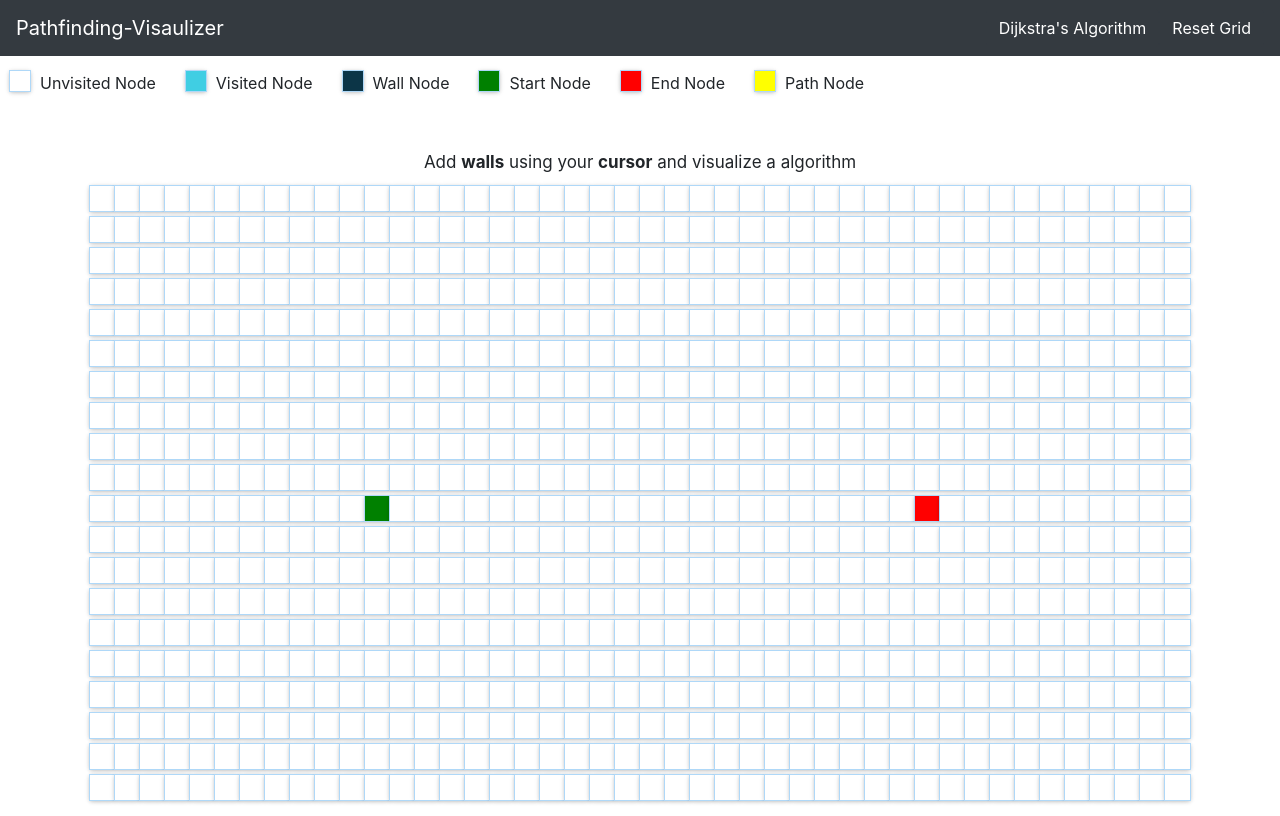
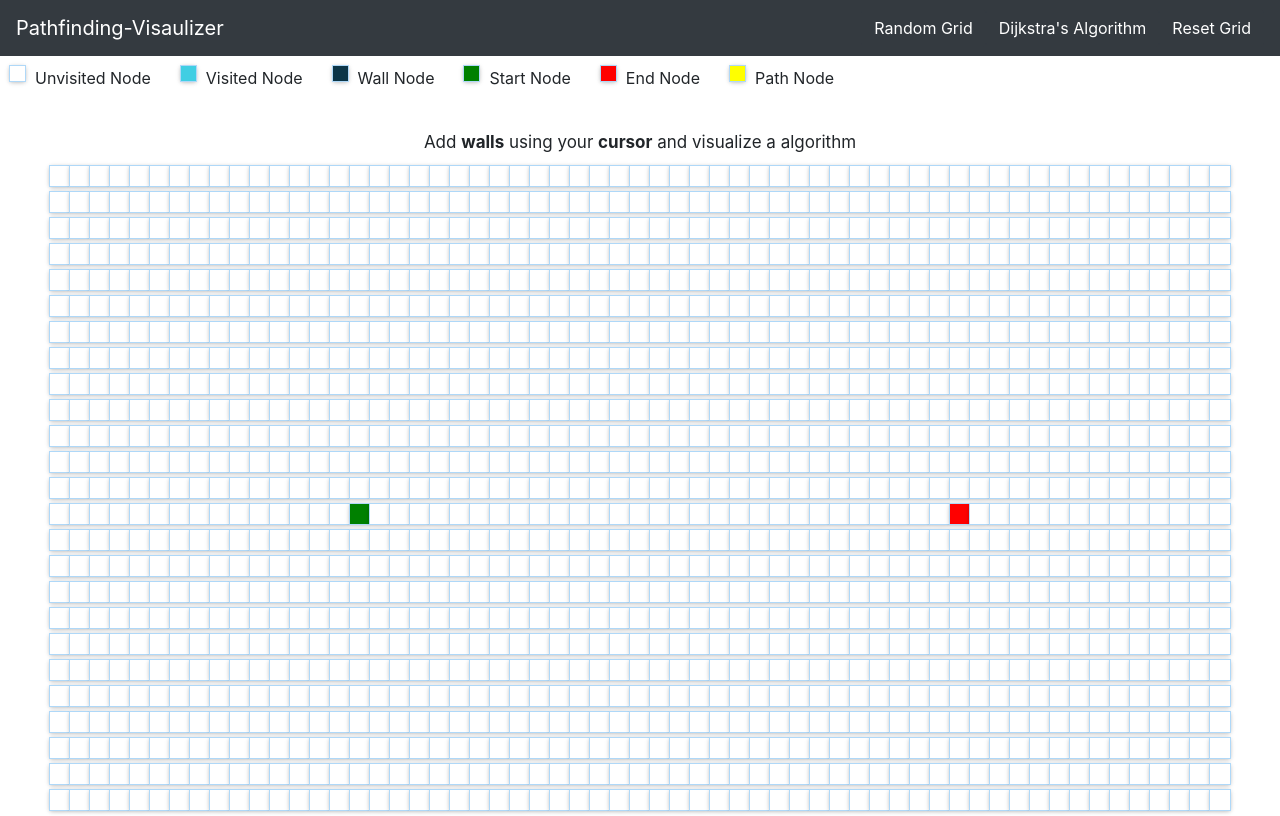
Before and after one commit to harshaldeshpande01/Pathfinding-Visualizer, a React (Create React App) app: page / in a window 1280 px wide. Built offline with nearby package versions, Linux system fonts and the light colour scheme.

Commit message:
random grid feature

```diff
--- a/src/PathfindingVisualizer/Node/Node.css
+++ b/src/PathfindingVisualizer/Node/Node.css
@@ -1,6 +1,6 @@
 .node {
-  width: 25px;
-  height: 25px;
+  width: 20px;
+  height: 20px;
   background-color: white;
   outline: 1px solid rgb(175, 216, 248);
   box-shadow: 0 1px 6px rgba(0, 0, 0, 0.12), 0 1px 4px rgba(0, 0, 0, 0.24);
--- a/src/PathfindingVisualizer/PathfindingVisualizer.css
+++ b/src/PathfindingVisualizer/PathfindingVisualizer.css
@@ -1,7 +1,7 @@
 .column {
   float: left;
   padding: 5px;
-  margin-top: 10px;
+  margin-top: 5px;
 }
 
 /* .row::after {
--- a/src/PathfindingVisualizer/PathfindingVisualizer.jsx
+++ b/src/PathfindingVisualizer/PathfindingVisualizer.jsx
@@ -20,8 +20,8 @@ export default class PathfindingVisualizer extends Component {
   getInitialGrid() {
     const width = window.innerWidth,
       height = window.innerHeight;
-    const max_cols = Math.round((width - 100) / 27);
-    const max_rows = Math.round((height - 300) / 25);
+    const max_cols = Math.round((width - 100) / 20);
+    const max_rows = Math.round((height - 300) / 20);
     const grid = [];
     for (let row = 0; row < max_rows; row++) {
       const currentRow = [];
@@ -30,24 +30,53 @@ export default class PathfindingVisualizer extends Component {
       }
       grid.push(currentRow);
     }
-    this.setState({ grid }, () => {
-      console.log(grid);
-    });
+    this.setState({ grid });
   }
 
   handleMouseDown(row, col) {
-    const newGrid = getNewGridWithWallToggled(this.state.grid, row, col);
+    const newGrid = this.getNewGridWithWallToggled(this.state.grid, row, col);
     this.setState({ grid: newGrid, mouseIsPressed: true });
   }
 
   handleMouseEnter(row, col) {
     if (!this.state.mouseIsPressed) return;
-    const newGrid = getNewGridWithWallToggled(this.state.grid, row, col);
+    const newGrid = this.getNewGridWithWallToggled(this.state.grid, row, col);
     this.setState({ grid: newGrid });
   }
 
   handleMouseUp() {
     this.setState({ mouseIsPressed: false });
+  }
+
+  randomGrid() {
+    const width = window.innerWidth,
+      height = window.innerHeight;
+    const max_cols = Math.round((width - 100) / 20);
+    const max_rows = Math.round((height - 300) / 20);
+    const snr = Math.round(max_rows / 2);
+    const fnr = snr;
+    const snc = Math.round(max_cols / 4);
+    const fnc = Math.round(snc * 3);
+    const n = (max_cols * max_rows * 3) / 4;
+    for (let i = 0; i < n; i++) {
+      const r = randomIntFromInterval(0, max_rows - 1);
+      const c = randomIntFromInterval(0, max_cols - 1);
+      if (snc === c && snr === r) continue;
+      if (fnc === c && fnr === r) continue;
+      const newGrid = this.getNewGridWithWallToggled(this.state.grid, r, c);
+      this.setState({ grid: newGrid });
+    }
+  }
+
+  getNewGridWithWallToggled(grid, row, col) {
+    const newGrid = grid.slice();
+    const node = newGrid[row][col];
+    const newNode = {
+      ...node,
+      isWall: !node.isWall,
+    };
+    newGrid[row][col] = newNode;
+    return newGrid;
   }
 
   animateDijkstra(visitedNodesInOrder, nodesInShortestPathOrder) {
@@ -87,20 +116,25 @@ export default class PathfindingVisualizer extends Component {
   visualizeDijkstra() {
     const { grid } = this.state;
     document.getElementById('msg').innerHTML = "<b>Dijkstra's Algorithm</b> guarantees shortest path";
-    document.getElementById('da').setAttribute("disabled", "disabled");
+    document.getElementById('db').setAttribute("disabled", "disabled");
+    document.getElementById('gb').setAttribute("disabled", "disabled");
     const width = window.innerWidth,
       height = window.innerHeight;
-    const max_cols = Math.round((width - 100) / 27);
-    const max_rows = Math.round((height - 300) / 25);
+    const max_cols = Math.round((width - 100) / 20);
+    const max_rows = Math.round((height - 300) / 20);
     const snr = Math.round(max_rows / 2);
     const fnr = snr;
     const snc = Math.round(max_cols / 4);
     const fnc = Math.round(snc * 3);
     const startNode = grid[snr][snc];
     const finishNode = grid[fnr][fnc];
+    console.log(1);
     const visitedNodesInOrder = dijkstra(grid, startNode, finishNode);
+    console.log(2);
     const nodesInShortestPathOrder = getNodesInShortestPathOrder(finishNode);
+    console.log(3);
     this.animateDijkstra(visitedNodesInOrder, nodesInShortestPathOrder);
+    console.log(4);
   }
 
   render() {
@@ -112,8 +146,9 @@ export default class PathfindingVisualizer extends Component {
           <Navbar.Toggle aria-controls="responsive-navbar-nav" />
           <Navbar.Collapse id="responsive-navbar-nav">
             <Nav className="ml-auto">
-              <Button id="da" onClick={() => this.visualizeDijkstra()} variant="dark">Dijkstra's Algorithm</Button>{' '}
-              <Button onClick={() => window.location.reload(false)} variant="dark">Reset Grid</Button>
+              <Button id="gb" onClick={() => this.randomGrid()} variant="dark">Random Grid</Button>
+              <Button id="db" onClick={() => this.visualizeDijkstra()} variant="dark">Dijkstra's Algorithm</Button>
+              <Button id="rb" onClick={() => window.location.reload(false)} variant="dark">Reset Grid</Button>
             </Nav>
           </Navbar.Collapse>
         </Navbar>
@@ -122,8 +157,8 @@ export default class PathfindingVisualizer extends Component {
             <div
               display="inline-block"
               style={{
-                width: "20px",
-                height: "20px",
+                width: "15px",
+                height: "15px",
                 backgroundColor: "white",
                 outline: "1px solid rgb(175, 216, 248)",
                 boxShadow: "0 1px 6px rgba(0, 0, 0, 0.12), 0 1px 4px rgba(0, 0, 0, 0.24)",
@@ -138,8 +173,8 @@ export default class PathfindingVisualizer extends Component {
             <div
               display="inline-block"
               style={{
-                width: "20px",
-                height: "20px",
+                width: "15px",
+                height: "15px",
                 backgroundColor: "rgba(0, 190, 218, 0.75)",
                 outline: "1px solid rgb(175, 216, 248)",
                 boxShadow: "0 1px 6px rgba(0, 0, 0, 0.12), 0 1px 4px rgba(0, 0, 0, 0.24)",
@@ -154,8 +189,8 @@ export default class PathfindingVisualizer extends Component {
             <div
               display="inline-block"
               style={{
-                width: "20px",
-                height: "20px",
+                width: "15px",
+                height: "15px",
                 backgroundColor: " rgb(12, 53, 71)",
                 outline: "1px solid rgb(175, 216, 248)",
                 boxShadow: "0 1px 6px rgba(0, 0, 0, 0.12), 0 1px 4px rgba(0, 0, 0, 0.24)",
@@ -170,8 +205,8 @@ export default class PathfindingVisualizer extends Component {
             <div
               display="inline-block"
               style={{
-                width: "20px",
-                height: "20px",
+                width: "15px",
+                height: "15px",
                 backgroundColor: "green",
                 outline: "1px solid rgb(175, 216, 248)",
                 boxShadow: "0 1px 6px rgba(0, 0, 0, 0.12), 0 1px 4px rgba(0, 0, 0, 0.24)",
@@ -186,8 +221,8 @@ export default class PathfindingVisualizer extends Component {
             <div
               display="inline-block"
               style={{
-                width: "20px",
-                height: "20px",
+                width: "15px",
+                height: "15px",
                 backgroundColor: "red",
                 outline: "1px solid rgb(175, 216, 248)",
                 boxShadow: "0 1px 6px rgba(0, 0, 0, 0.12), 0 1px 4px rgba(0, 0, 0, 0.24)",
@@ -202,8 +237,8 @@ export default class PathfindingVisualizer extends Component {
             <div
               display="inline-block"
               style={{
-                width: "20px",
-                height: "20px",
+                width: "15px",
+                height: "15px",
                 backgroundColor: "yellow",
                 outline: "1px solid rgb(175, 216, 248)",
                 boxShadow: "0 1px 6px rgba(0, 0, 0, 0.12), 0 1px 4px rgba(0, 0, 0, 0.24)",
@@ -215,7 +250,7 @@ export default class PathfindingVisualizer extends Component {
             Path Node
           </div>
         </div>
-        <p id="msg" text-align="center" style={{ margin: "50px 0 10px 0", fontSize: "17px" }}>Add <b>walls</b> using your <b>cursor</b> and visualize a algorithm</p>
+        <p id="msg" text-align="center" style={{ margin: "35px 0 10px 0", fontSize: "17px" }}>Add <b>walls</b> using your <b>cursor</b> and visualize a algorithm</p>
         <div className="grid">
           {grid.map((row, rowIdx) => {
             return (
@@ -249,13 +284,18 @@ export default class PathfindingVisualizer extends Component {
   }
 }
 
+function randomIntFromInterval(min, max) {
+  // min and max included
+  return Math.floor(Math.random() * (max - min + 1) + min);
+}
+
 
 const createNode = (col, row) => {
 
   const width = window.innerWidth,
     height = window.innerHeight;
-  const max_cols = Math.round((width - 100) / 27);
-  const max_rows = Math.round((height - 300) / 25);
+  const max_cols = Math.round((width - 100) / 20);
+  const max_rows = Math.round((height - 300) / 20);
   const snr = Math.round(max_rows / 2);
   const fnr = snr;
   const snc = Math.round(max_cols / 4);
@@ -271,14 +311,3 @@ const createNode = (col, row) => {
     previousNode: null,
   };
 };
-
-const getNewGridWithWallToggled = (grid, row, col) => {
-  const newGrid = grid.slice();
-  const node = newGrid[row][col];
-  const newNode = {
-    ...node,
-    isWall: !node.isWall,
-  };
-  newGrid[row][col] = newNode;
-  return newGrid;
-};
```
